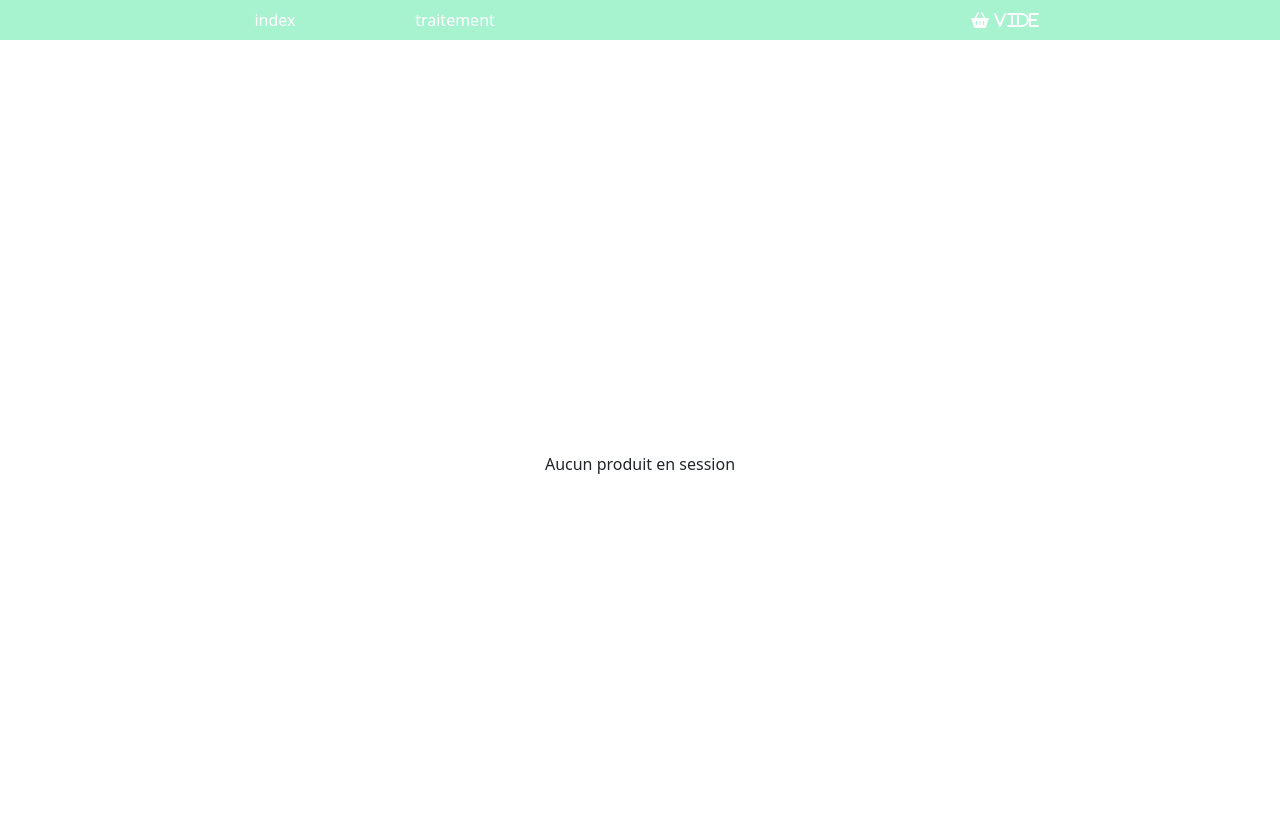
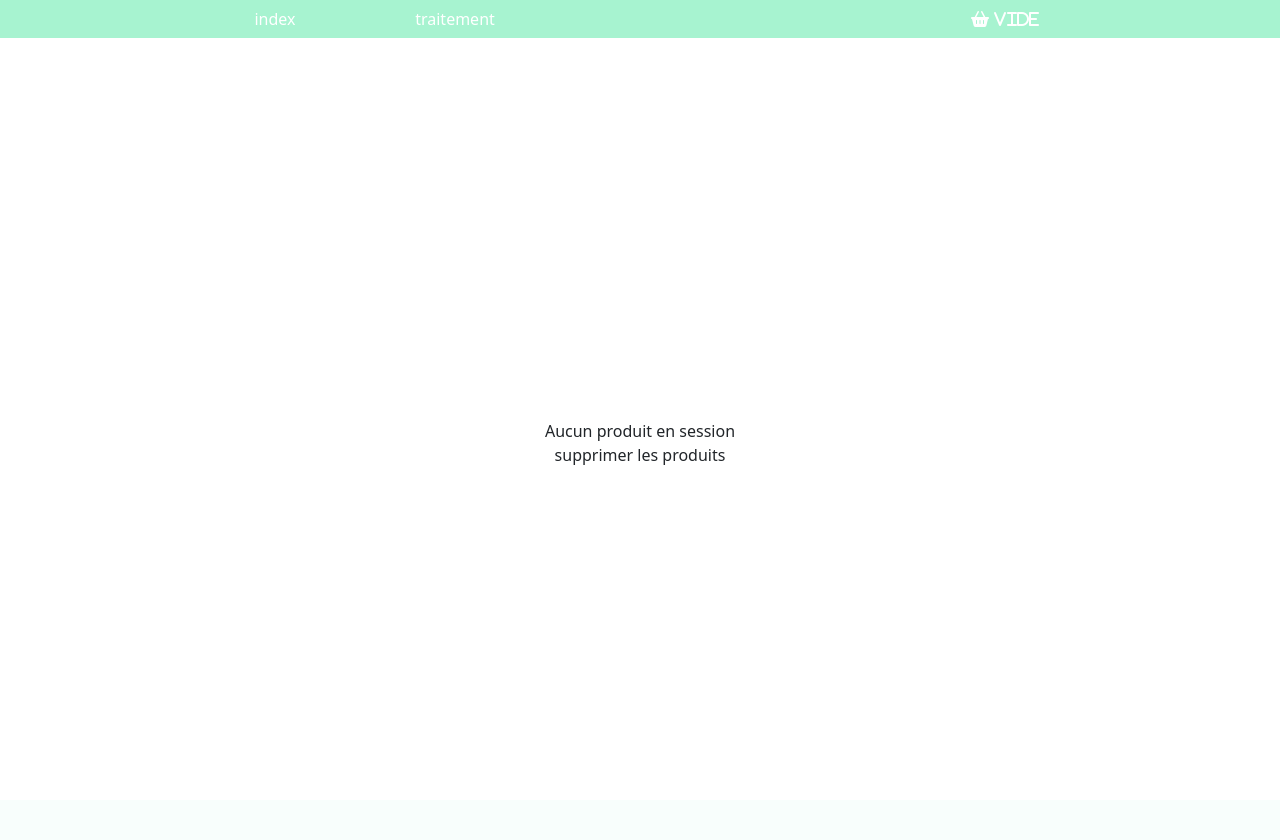
Before and after one commit to mohamed67210/Appli_php, a PHP site: page /recap.php in a window 1280 px wide. After the commit the page ends 465 px from the top, so only its background shows below. Run offline with PHP 8.4, Linux system fonts and the light colour scheme.

Commit message:
modified:   recap.php ajout des boutons : -supprimer les produit (fonctionne) -supprimer chaque produit (pas encore) -modifier produit(pas encore)

```diff
--- a/recap.php
+++ b/recap.php
@@ -1,5 +1,15 @@
 <?php
 session_start();
+function supprimer(){
+    unset($_SESSION['products']);
+}
+
+if (isset($_GET['delete'])) {
+    supprimer();
+  }
+
+
+
 ?>
 <!DOCTYPE html>
 <html lang="en">
@@ -14,7 +24,7 @@ session_start();
     <title>Récapitulatif de produits</title>
 </head>
 
-<body class="h-screen">
+<body class="h-screen flex  flex-col ">
     <header class="w-full h-10 flex  flex-row justify-around items-center bg-green-200  ">
         <ul class=" h-full flex flex-row justify-around items-center gap-5 text-white ">
 
@@ -28,12 +38,16 @@ session_start();
 
         </ul>
         <a class="w-40 text-center text-white rounded-sm bg-teal-300" href="recap.php" class="no-underline">
-            <i class="fa-solid fa-basket-shopping "> <?php if (empty($_SESSION['products']))  {echo "vide";}else{ echo count($_SESSION['products']);} ?></i>
+            <i class="fa-solid fa-basket-shopping "> <?php if (empty($_SESSION['products'])) {
+                                                            echo "vide";
+                                                        } else {
+                                                            echo count($_SESSION['products']);
+                                                        } ?></i>
         </a>
 
     </header>
     <!-- container globale -->
-    <div class="w-full h-screen flex  flex-col justify-center items-center ">
+    <div class="w-full h-screen flex  flex-col justify-center items-center py-7 bg-teal-300 ">
         <!-- tableau container -->
         <div class="mt-5">
             <?php
@@ -49,6 +63,7 @@ session_start();
                 "<th>Prix</th>",
                 "<th>Qt</th>",
                 "<th>Total</th>",
+                "<th></th>",
                 "</tr>",
                 "</thead>",
                 "<tbody>";
@@ -60,6 +75,10 @@ session_start();
                     "<td>" . number_format($product['price'], 2, ',', " ") . " €</td>",
                     "<td>" . $product['qtt'] . "</td>",
                     "<td>" . number_format($product['total'], 2, ',', " ") . " €</td>",
+                    "<td>
+                    <button type='submit' name='delete-button' onClick='' class='btn btn-danger' value='".$index."'>supprimer</button>
+                     <button type='button' class='btn btn-light'>Modifier</button>
+                     </td>",
                     "</tr>";
                     $totalGeneral += $product['total'];
                 }
@@ -73,8 +92,9 @@ session_start();
             }
             ?>
         </div>
-
+        <a href="recap.php?delete=true">supprimer les produits</a>
     </div>
+    <script src="js/script.js"></script>
 </body>
 
 </html>
```
